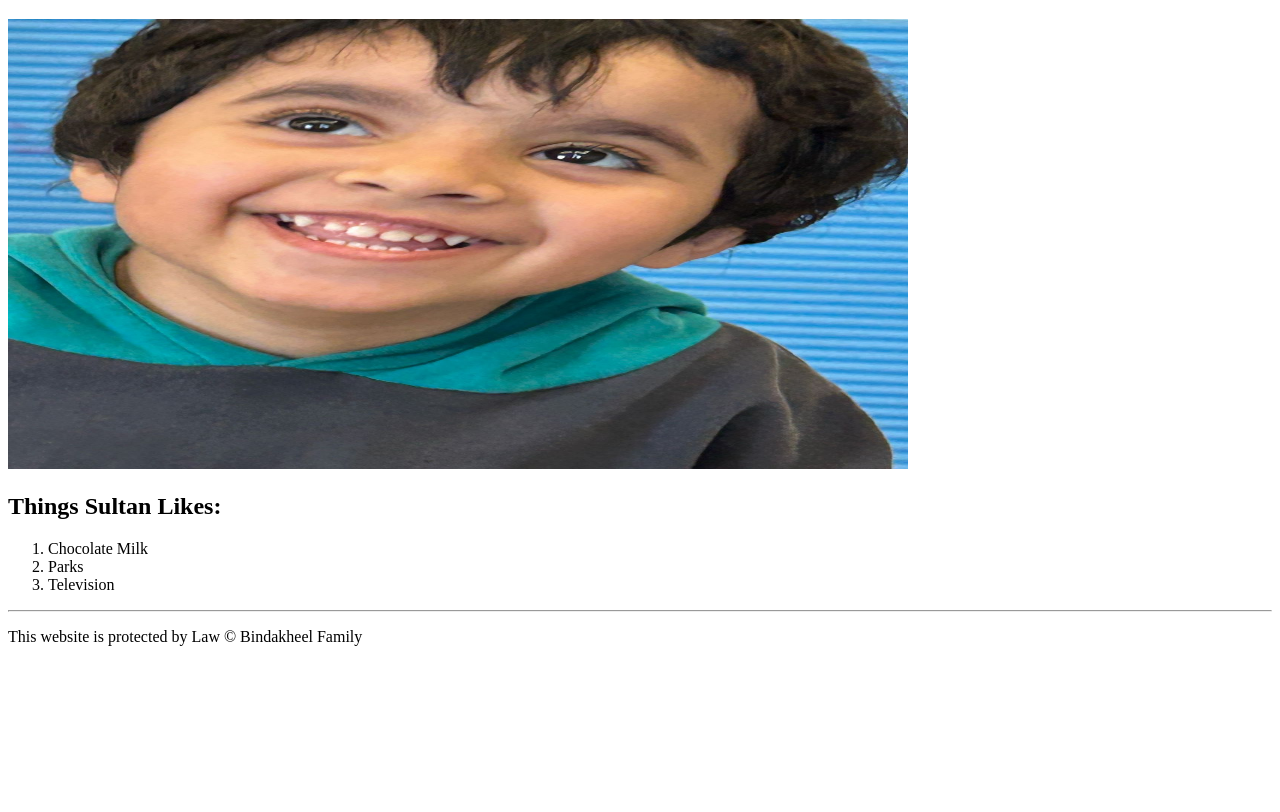
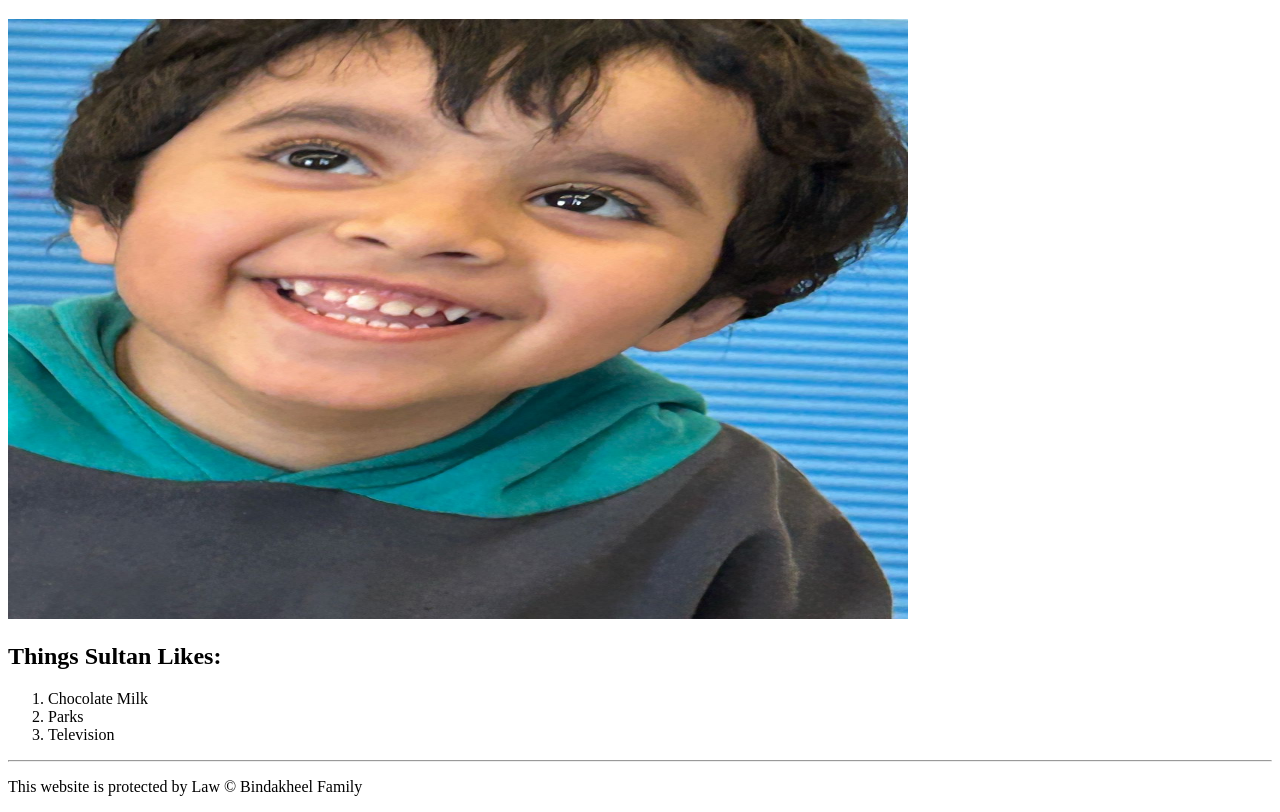
Before and after one commit to fbindakheel/fbindakheel.github.io, a plain HTML site: page index.html in a window 1280 px wide. Shown: the part 61-873 px from the top of the page. Before the commit the page ends 800 px from the top, so only its background shows below. Drawn offline with Linux system fonts and the light colour scheme.

Commit message:
Update index.html

```diff
--- a/index.html
+++ b/index.html
@@ -6,7 +6,7 @@
 </head>
 <body>
 <h1> Welcome Sultan! </h1>
-<img src="sultan-picture.jfif" alt="Sultans Image (4 years old)" width="900" height="450">
+<img src="sultan-picture.jfif" alt="Sultans Image (4 years old)" width="900" height="600">
 <h2> Things Sultan Likes: </h2>
 <ol>
 <li> Chocolate Milk </li>
```
